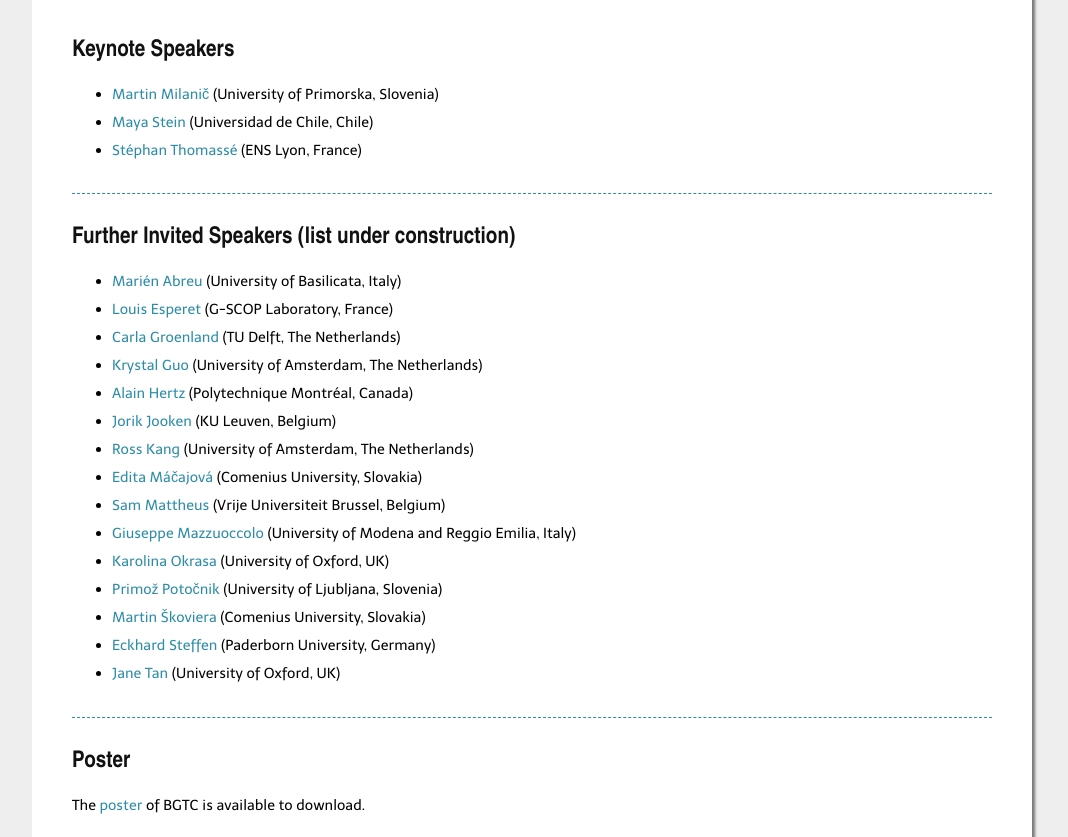
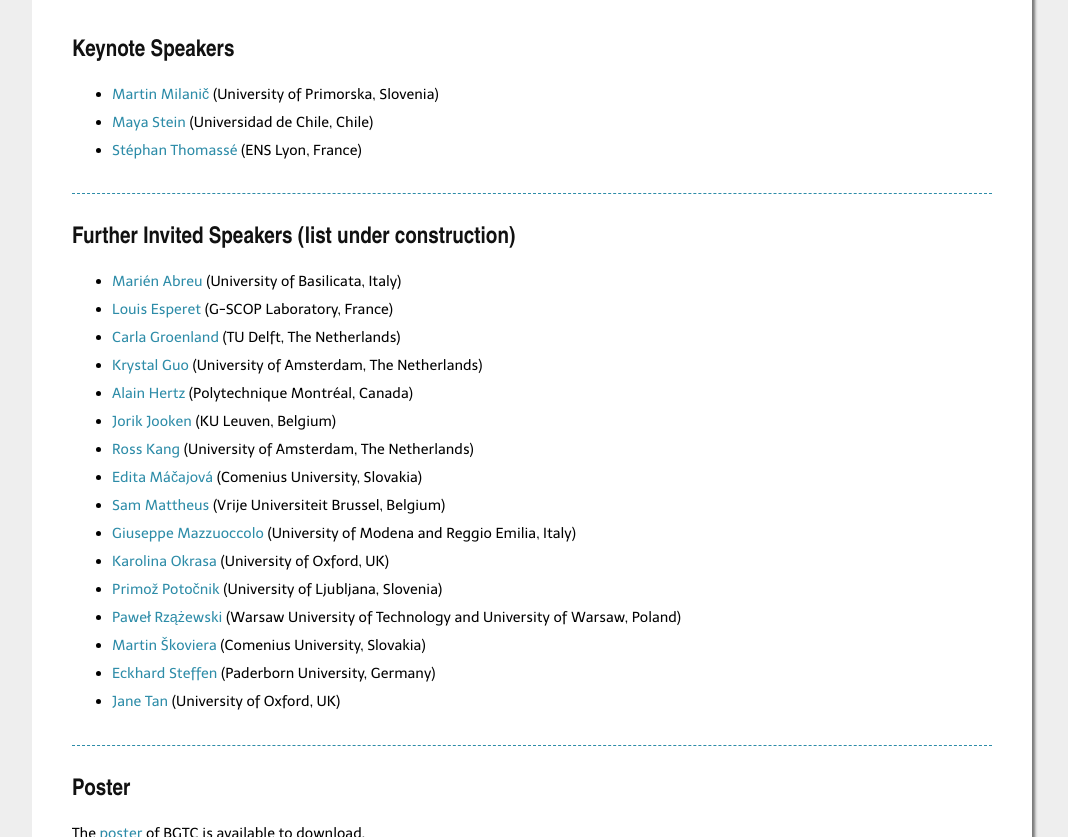
Before and after one commit to bgtc-conference/bgtc-conference.github.io, a plain HTML site: page index.html in a window 1280 px wide. Shown: the part 263-1100 px from the top of the page, without its empty margins (108-1176 px from the left). Drawn offline with nearby package versions, Linux system fonts and the light colour scheme; a web font is replaced by a local one.

Commit message:
Added Pawel to the list of speakers.

```diff
--- a/index.html
+++ b/index.html
@@ -97,6 +97,7 @@ var isSafari = Object.prototype.toString.call(window.HTMLElement).indexOf('Const
 <li><a href="https://www.di.univr.it/?ent=persona&id=33026&lang=en" rel="external">Giuseppe Mazzuoccolo</a> (University of Modena and Reggio Emilia, Italy)</li>
 <li><a href="https://www.cs.ox.ac.uk/people/karolina.okrasa/" rel="external">Karolina Okrasa</a> (University of Oxford, UK)</li>
 <li><a href="https://primoz.potocnik.xyz/" rel="external">Primož Potočnik</a> (University of Ljubljana, Slovenia)</li>
+<li><a href="https://pages.mini.pw.edu.pl/~rzazewskip/www/" rel="external">Paweł Rzążewski</a> (Warsaw University of Technology and University of Warsaw, Poland)</li>
 <li><a href="http://new.dcs.fmph.uniba.sk/index.php/Zamestnanci?_method=detail&_key=alias&alias=MartinSkoviera" rel="external">Martin Škoviera</a> (Comenius University, Slovakia)</li>
 <li><a href="https://www.uni-paderborn.de/en/person/15548" rel="external">Eckhard Steffen</a> (Paderborn University, Germany)</li>
 <li><a href="https://people.maths.ox.ac.uk/tanj/" rel="external">Jane Tan</a> (University of Oxford, UK)</li>
```
